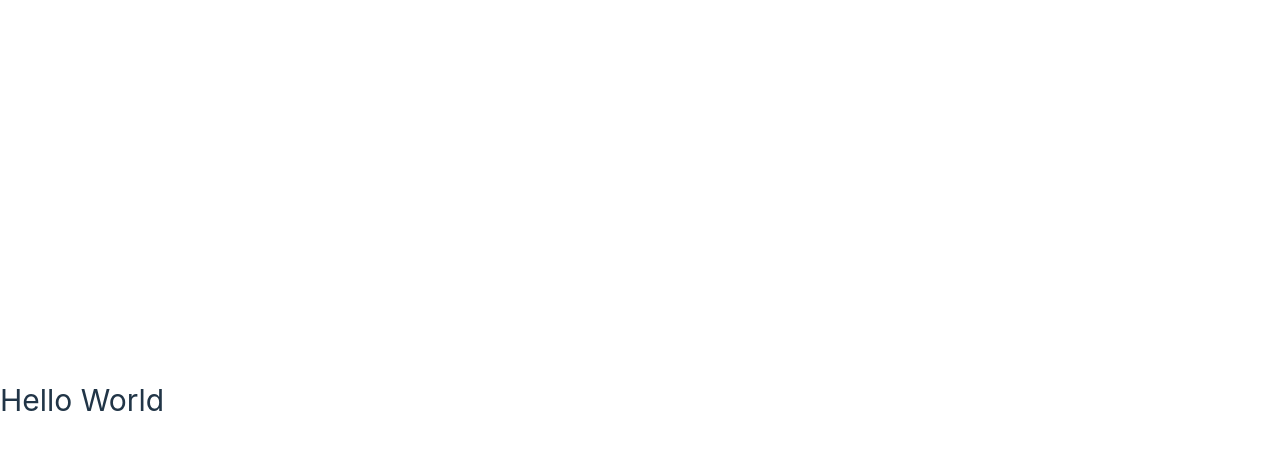
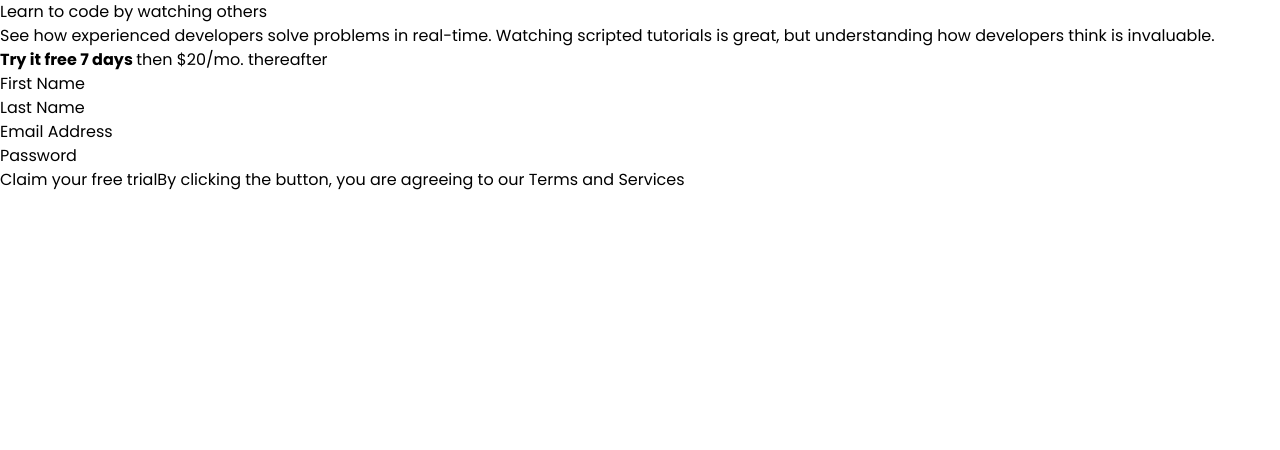
Before and after one commit to kristiansnts/fem-intro-form, a React (Vite) app: page / in a window 1280 px wide. Shown: the top 450 px of the page. Built offline with nearby package versions, Linux system fonts and the light colour scheme.

Commit message:
adding html

```diff
--- a/src/pages/Home/Home.jsx
+++ b/src/pages/Home/Home.jsx
@@ -2,7 +2,36 @@ import './Home.module.css'
 
 const Home = () => {
   return (
-    <div className='text-3xl'>Hello World</div>
+    <main>
+      <div className="intro">
+        <h1>Learn to code by watching others</h1>
+        <p>See how experienced developers solve problems in real-time. Watching scripted tutorials is great,
+  but understanding how developers think is invaluable. </p>
+      </div>
+      <div className="form__action">
+        <button>
+          <span><strong>Try it free 7 days </strong>then $20/mo. thereafter</span>
+        </button>
+        <form>
+          <div className="form__group">
+            <input type="text" value="First Name"/>
+          </div>
+          <div className="form__group">
+            <input type="text" value="Last Name"/>
+          </div>
+          <div className="form__group">
+            <input type="text" value="Email Address"/>
+          </div>
+          <div className="form__group">
+            <input type="text" value="Password"/>
+          </div>
+          <button type="submit">Claim your free trial</button>
+          <span className="agreement">
+            By clicking the button, you are agreeing to our <a href="">Terms and Services</a>
+          </span>
+        </form>
+      </div>
+    </main>
   )
 }
 
--- a/src/pages/Home/Home.module.css
+++ b/src/pages/Home/Home.module.css
@@ -1,43 +1,6 @@
+@import url('https://fonts.googleapis.com/css2?family=Poppins:wght@400;500;600;700&display=swap');
+
 :root {
-  font-family: Inter, system-ui, Avenir, Helvetica, Arial, sans-serif;
-  line-height: 1.5;
-  font-weight: 400;
-
-  color-scheme: light dark;
-  color: rgba(255, 255, 255, 0.87);
-  background-color: #242424;
-
-  font-synthesis: none;
-  text-rendering: optimizeLegibility;
-  -webkit-font-smoothing: antialiased;
-  -moz-osx-font-smoothing: grayscale;
+  font-family: 'Poppins', sans-serif;
+  font-size: 16px;
 }
-
-body {
-  margin: 0;
-  display: flex;
-  place-items: center;
-  min-width: 320px;
-  min-height: 100vh;
-}
-
-#root {
-  max-width: 1280px;
-  margin: 0 auto;
-  padding: 2rem;
-  text-align: center;
-}
-
-
-@media (prefers-color-scheme: light) {
-  :root {
-    color: #213547;
-    background-color: #ffffff;
-  }
-  a:hover {
-    color: #747bff;
-  }
-  button {
-    background-color: #f9f9f9;
-  }
-}
--- a/tailwind.config.js
+++ b/tailwind.config.js
@@ -5,6 +5,13 @@ export default {
   ],
   theme: {
     extend: {},
+    colors: {
+      'primary-red': '#ff7a7a',
+      'primary-green': '#38cc8c',
+      'accent-blue': '#6055a5',
+      'dark-blue': '#3e3c49',
+      'gray-blue': '#b9b6d3'
+    }
   },
   plugins: [],
 }
```
